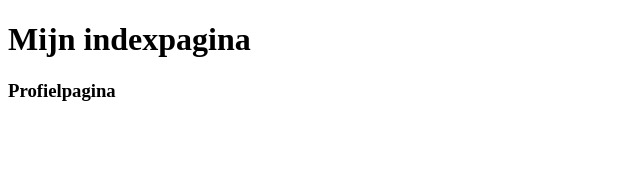
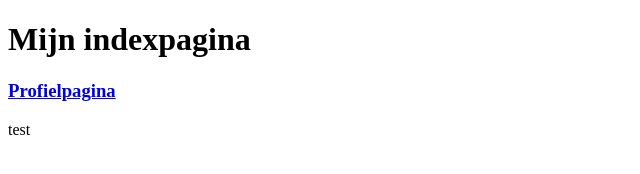
Before and after one commit to HugovandeVelde/HugovandeVelde.github.io, a plain HTML site: page index.html in a window 1280 px wide. Shown: the whole page, without its empty margins (0-640 px from the left). Drawn offline with Linux system fonts and the light colour scheme.

Commit message:
'profile.html'

```diff
--- a/index.html
+++ b/index.html
@@ -8,6 +8,9 @@
   </head>
   <body>
     <h1>Mijn indexpagina</h1>
-    <h3>Profielpagina</h3>
+    <a href=profile.html><h3>Profielpagina</h3></a>
+
+
+    test
   </body>
 </html>
```
Also changed, not shown: profile.html (+1 -1 lines).
